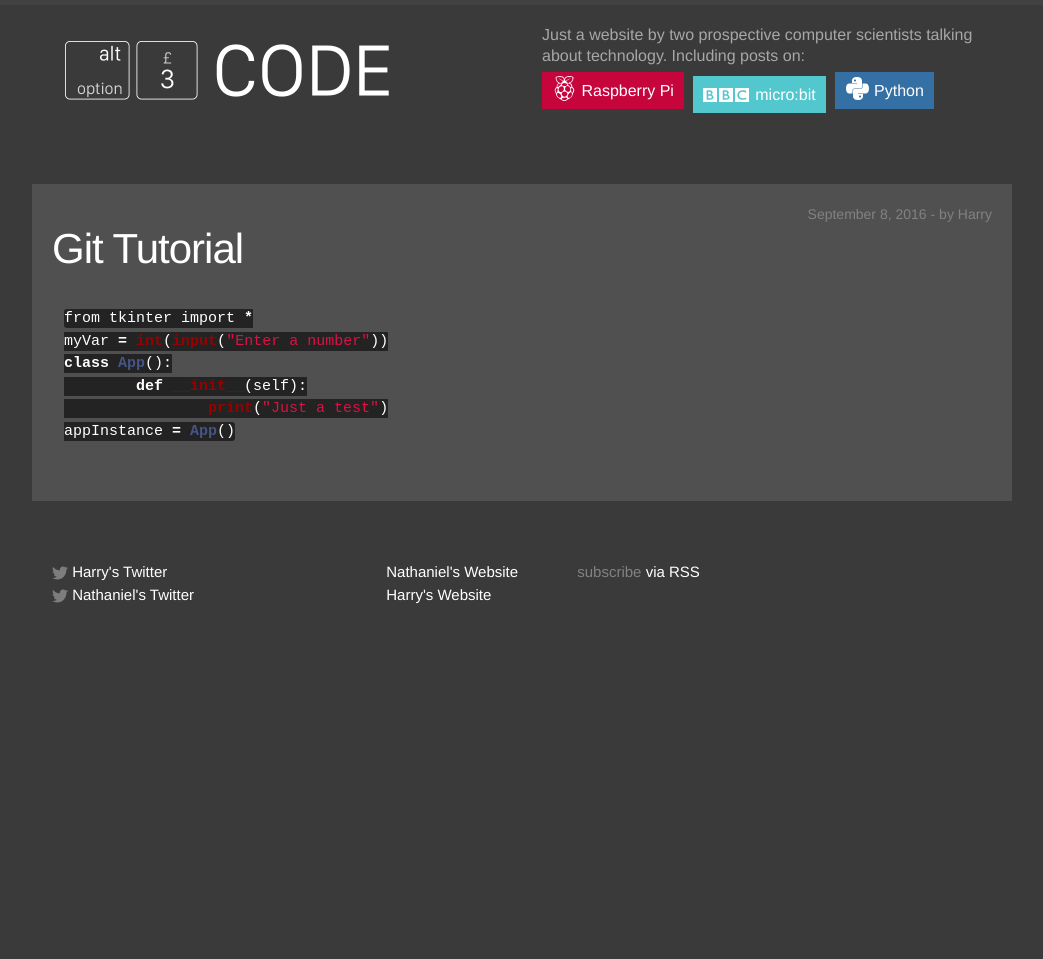
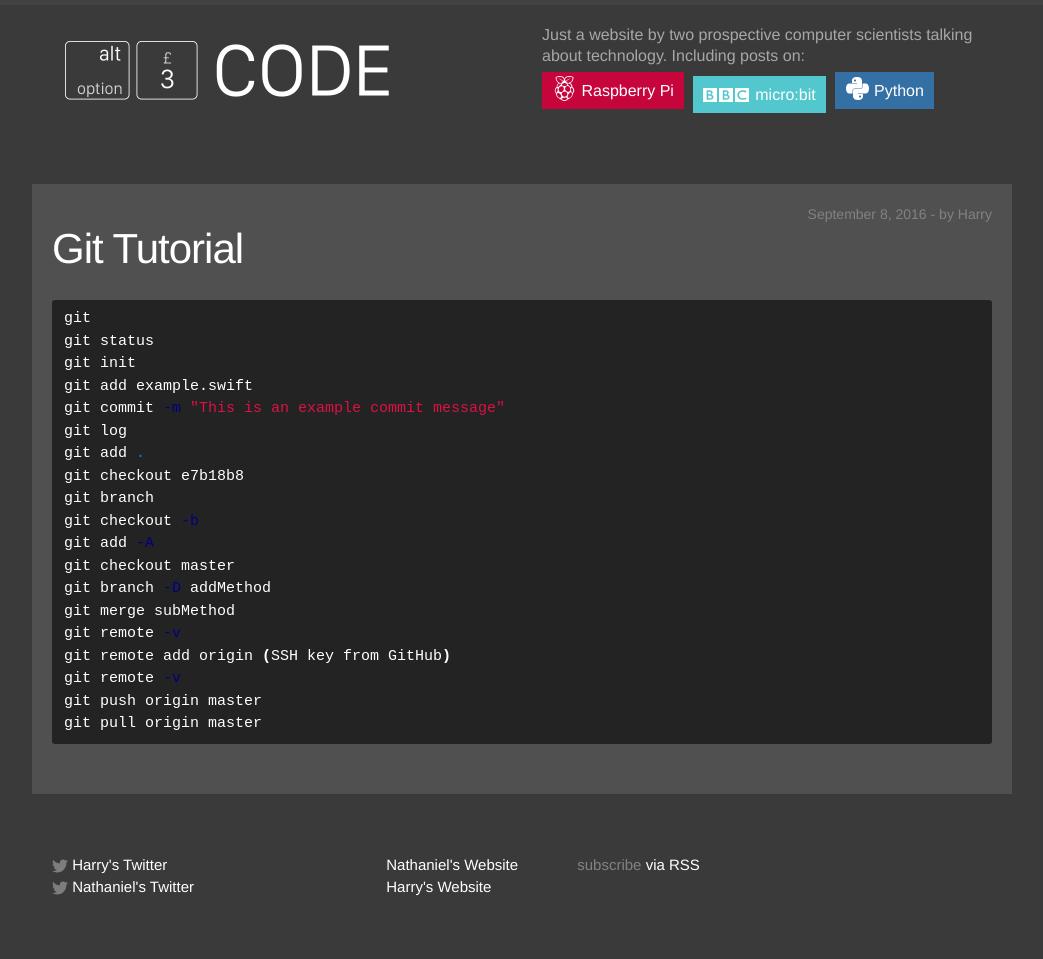
Before and after one commit to alt3code/alt3code, a Jekyll site: the page built from _posts/2016-09-08-git-tutorial.markdown, in a window 1280 px wide. Shown: the whole page, without its empty margins (118-1161 px from the left). Built offline with Jekyll 4.4.1, drawn with Linux system fonts in a browser that asks for light colours; before the commit the page ends 900 px from its top, so only the background shows below that.

Commit message:
Added a new post with some Git commands

````diff
--- a/_posts/2016-09-08-git-tutorial.markdown
+++ b/_posts/2016-09-08-git-tutorial.markdown
@@ -5,11 +5,24 @@ categories: Git tutorials
 author: Harry
 ---
 
-```python
-from tkinter import *
-myVar = int(input("Enter a number"))
-class App():
-	def __init__(self):
-		print("Just a test")
-appInstance = App()
-```
+{% highlight bash %}
+git
+git status
+git init
+git add example.swift
+git commit -m "This is an example commit message"
+git log
+git add .
+git checkout e7b18b8
+git branch
+git checkout -b
+git add -A
+git checkout master
+git branch -D addMethod
+git merge subMethod
+git remote -v
+git remote add origin (SSH key from GitHub)
+git remote -v
+git push origin master
+git pull origin master
+{% endhighlight %}
````
